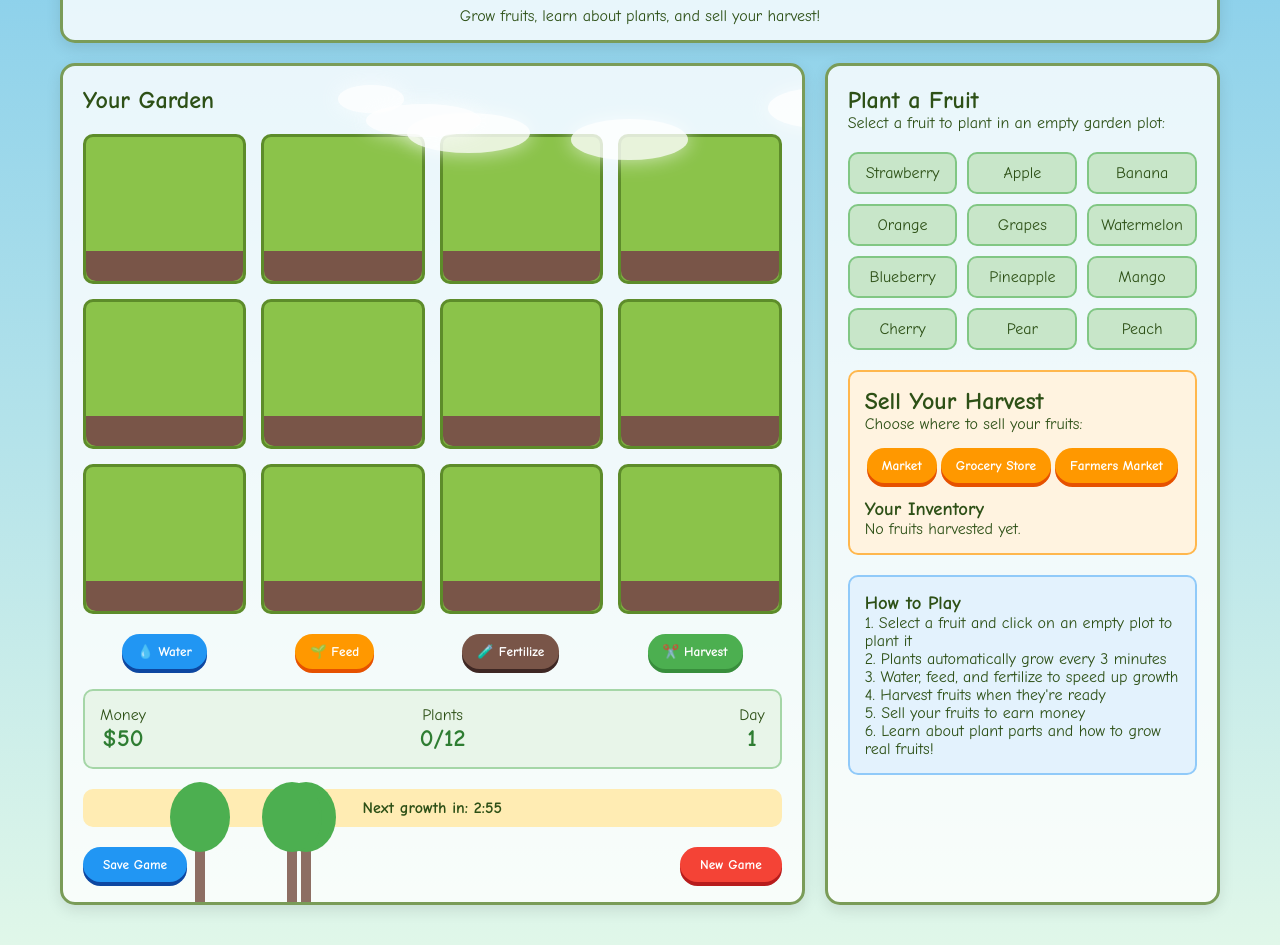
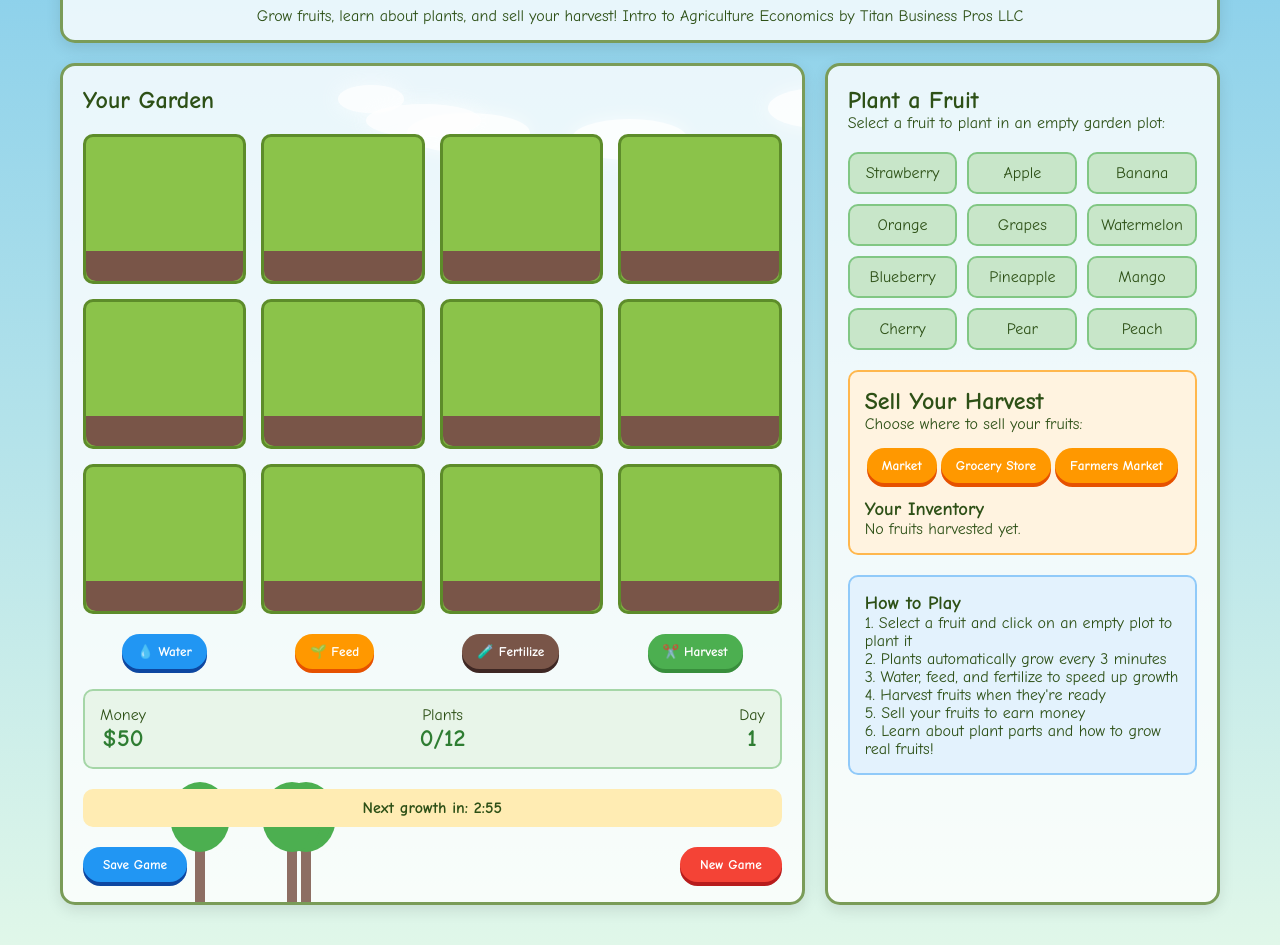
Before and after one commit to TitanBusinessPros/Plant-Simulator, a plain HTML site: page index.html in a window 1280 px wide. Shown: the part 87-1032 px from the top of the page. Drawn offline with Linux system fonts and the light colour scheme.

Commit message:
Update index.html

```diff
--- a/index.html
+++ b/index.html
@@ -59,6 +59,8 @@
             border: 3px solid #7a9c58;
             position: relative;
             overflow: hidden;
+            display: flex;
+            flex-direction: column;
         }
 
         .info-section {
@@ -76,6 +78,7 @@
             grid-template-columns: repeat(4, 1fr);
             grid-gap: 15px;
             margin-top: 20px;
+            flex-grow: 1;
         }
 
         .garden-plot {
@@ -406,6 +409,7 @@
             box-shadow: 0 0 20px rgba(255, 255, 255, 0.8);
             opacity: 0.8;
             animation: float 30s infinite linear;
+            z-index: 1;
         }
 
         .tree {
@@ -413,6 +417,7 @@
             bottom: 0;
             width: 80px;
             height: 120px;
+            z-index: 1;
         }
 
         .tree-trunk {
@@ -449,6 +454,13 @@
             border-radius: 10px;
             text-align: center;
             font-weight: bold;
+            position: relative;
+            z-index: 2;
+        }
+
+        .garden-content {
+            position: relative;
+            z-index: 2;
         }
 
         @media (max-width: 768px) {
@@ -466,12 +478,13 @@
     <div class="container">
         <header>
             <h1>Plant Growth Simulator</h1>
-            <p>Grow fruits, learn about plants, and sell your harvest!</p>
+            <p>Grow fruits, learn about plants, and sell your harvest! Intro to Agriculture Economics by Titan Business Pros LLC</p>
         </header>
 
         <div class="game-area">
             <div class="garden-section">
                 <h2>Your Garden</h2>
+                <div class="garden-content">
                     <div class="garden-grid" id="gardenGrid">
                         <!-- Garden plots will be generated here -->
                     </div>
@@ -505,6 +518,7 @@
                     <div class="save-options">
                         <button class="save-btn" id="saveBtn">Save Game</button>
                         <button class="save-btn new-game" id="newGameBtn">New Game</button>
+                    </div>
                 </div>
             </div>
 
```
Lines whose indentation alone changed are shown as unchanged.
